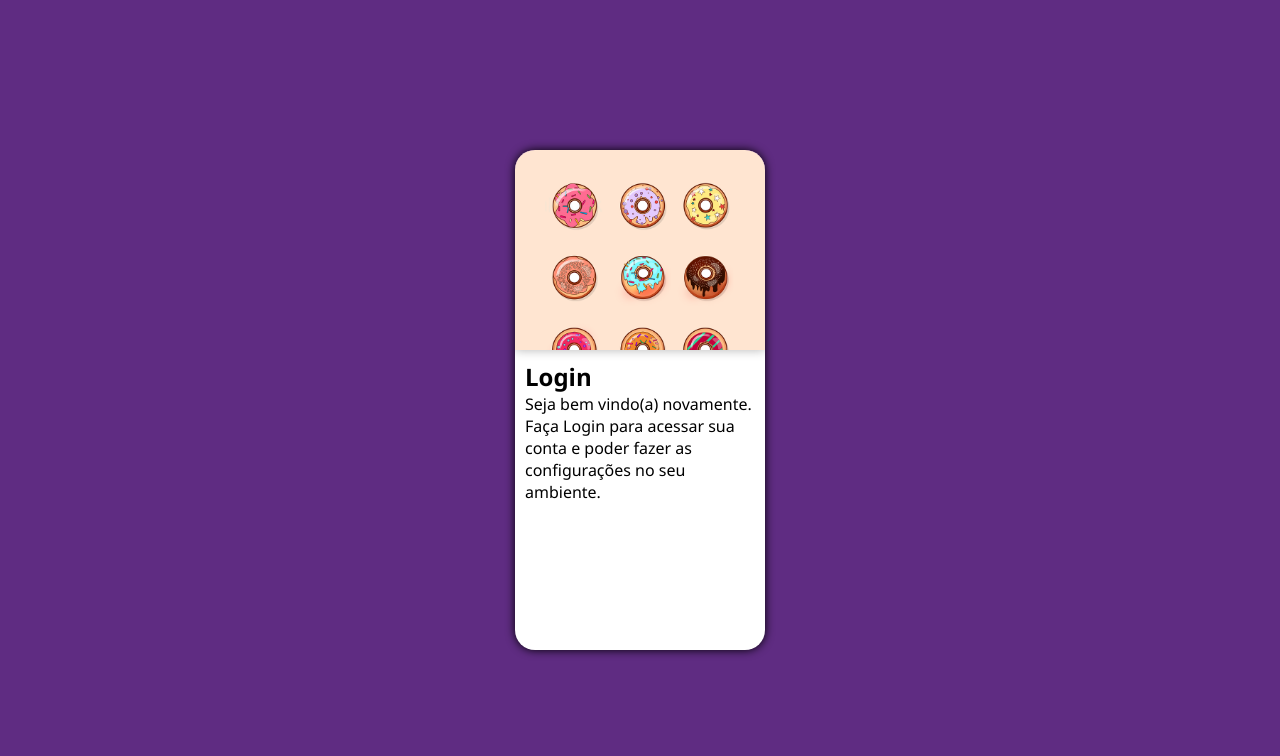
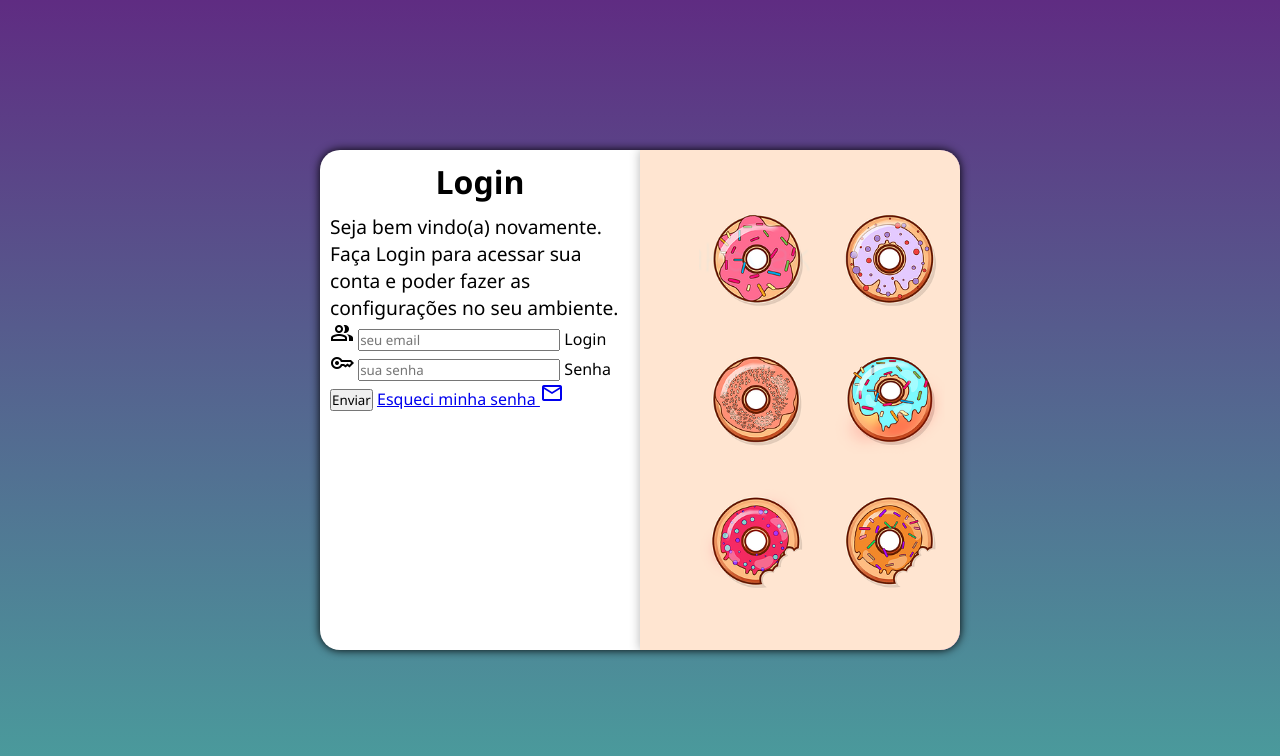
Before and after one commit to Jaymeda14/projeto-login, a plain HTML site: page index.html in a window 1280 px wide. Drawn offline with nearby package versions, Linux system fonts and the light colour scheme.

Commit message:
comitar 3 aulas

```diff
--- /dev/null
+++ b/estilo/media-query.css
@@ -0,0 +1,47 @@
+@charset "UTF-";
+
+
+@media screen and (min-width: 768px) and (max-width: 992px){
+    body {
+        background-image: linear-gradient(to top, yellow, red);
+    }
+
+    section#login{
+        width: 80vw;
+    }
+    section#login > div#imagem{
+        float: left;
+        width: 30%;
+        height: 100%;
+    }
+    section#login >div#formulario{
+        float: right;
+        width: 70%;
+    }
+}
+@media screen and (min-width: 992px) {
+
+    body {
+        background-image: linear-gradient(to bottom, #5f2c82, #49a09d);
+    }
+    section#login {
+        width: 50%;
+    }
+    section#login > div#imagem {
+        float: right;
+        width: 50%;
+        height: 100%;
+    }
+    section#login >div#formulario{
+        float: left;
+        width: 50%;
+    }
+    div#formulario > h1{
+        text-align: center;
+        margin-bottom: 10px;
+        font-size: 2em;
+    }
+    div#formulario > p {
+        font-size: 1.2em;
+    }
+}
--- a/estilo/style.css
+++ b/estilo/style.css
@@ -46,3 +46,11 @@ main{
     display: block;
     padding: 10px;
 }
+div#formulario > h1{
+    text-align: center;
+    margin-bottom: 10px;
+}
+div#formulario > p {
+    font-size: 0.8em;
+
+}
--- a/index.html
+++ b/index.html
@@ -5,6 +5,8 @@
     <meta http-equiv="X-UA-Compatible" content="IE=edge">
     <meta name="viewport" content="width=device-width, initial-scale=1.0">
     <link rel="stylesheet" href="estilo/style.css">
+    <link rel="stylesheet" href="estilo/media-query.css">
+    <link rel="stylesheet" href="https://fonts.googleapis.com/css2?family=Material+Symbols+Outlined:opsz,wght,FILL,GRAD@20..48,100..700,0..1,-50..200" />
     <title>Login</title>
 </head>
 <body>
@@ -16,7 +18,27 @@
             <div id="formulario">
                 <h1>Login</h1>
                 <p>Seja bem vindo(a) novamente. Faça Login para acessar sua conta e poder fazer as configurações no seu ambiente.</p>
-                <form action="login.php" method="post">
+                <form action="login.php" method="post" autocomplete="on">
+                    <div class="campo">
+                        <span class="material-symbols-outlined">
+                            people
+                            </span>
+                        <input type="email" name="" id="iemail" placeholder="seu email" autocomplete="email" required maxlength="30">
+                        <label for="iemail">Login</label>
+                    </div>
+                    <div class="campo">
+                        <span class="material-symbols-outlined">
+                            key
+                            </span>
+                        <input type="password" name="" id="isenha" placeholder="sua senha" autocomplete="current-password" required minlength="8" maxlength="30">
+                        <label for="isenha">Senha</label>
+                    </div>
+                    <input type="submit" value="Enviar">
+                    <a href="esqueci.html">
+                        Esqueci minha senha <span class="material-symbols-outlined">
+                            mail
+                            </span>
+                    </a>
 
 
                 </form>
```
